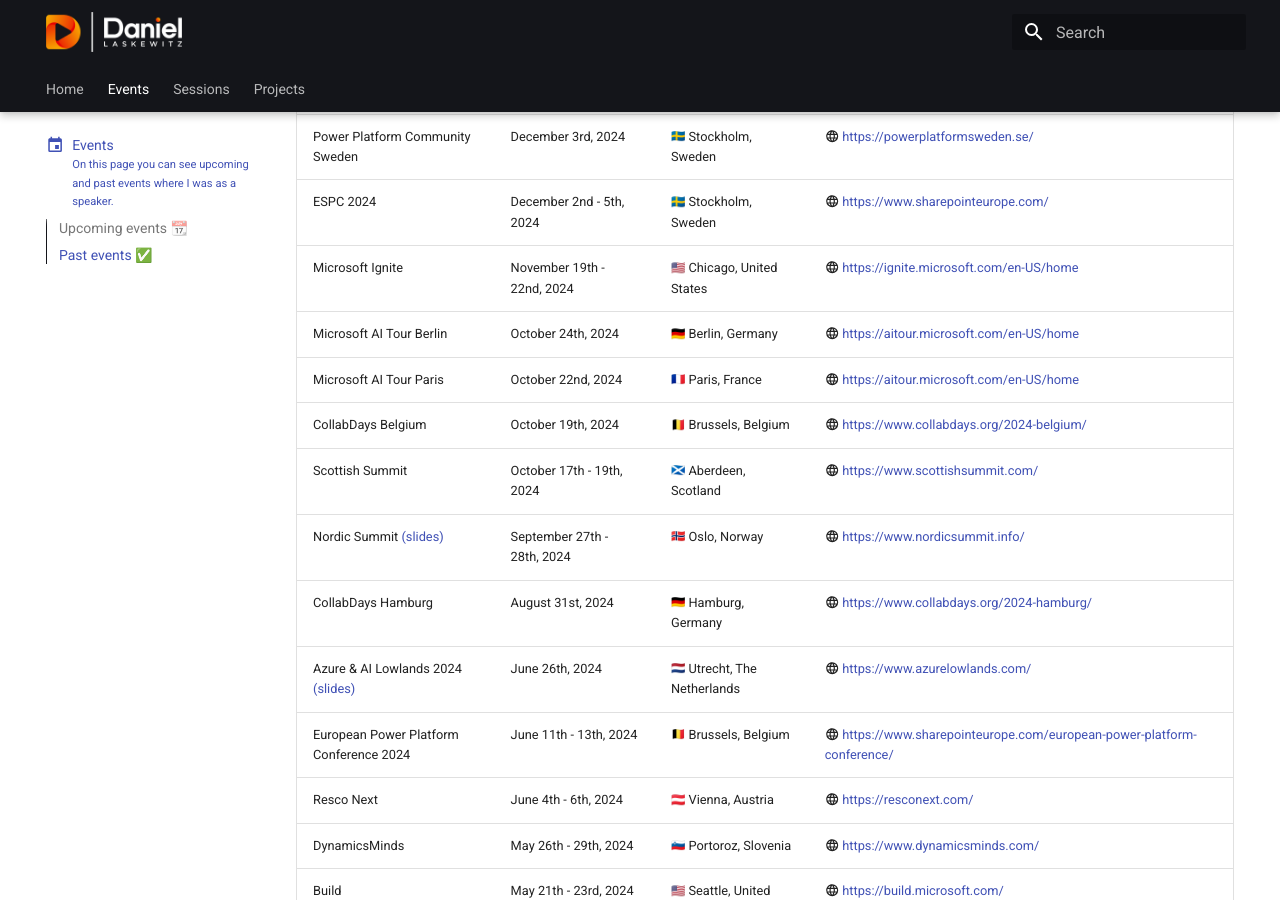
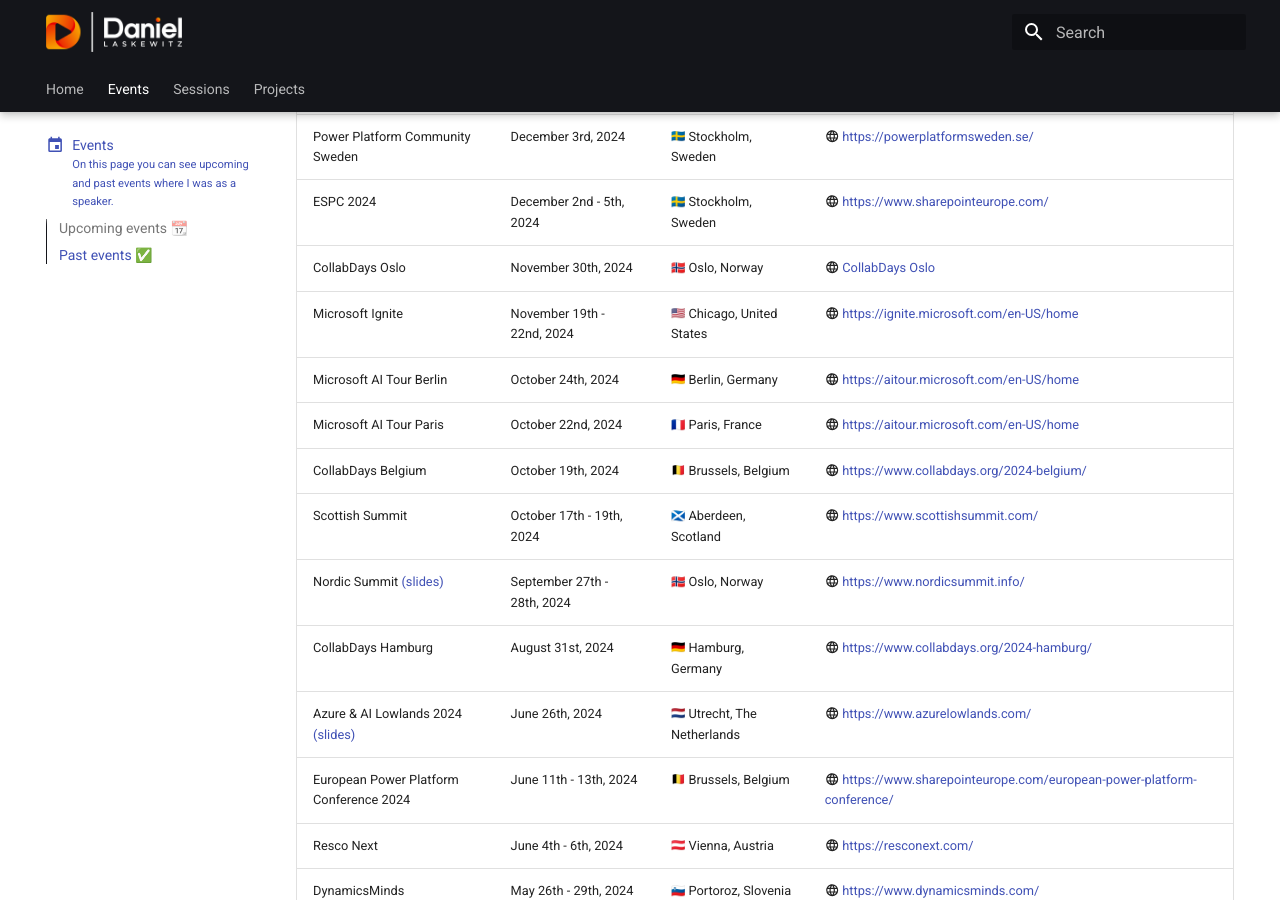
Before and after one commit to Laskewitz/laskewitz.github.io, an MkDocs documentation site: the page built from docs/events.md, in a window 1280 px wide and 900 px high, scrolled down 516 px. Built offline with MkDocs 1.6.1 and Material for MkDocs 9.7.7, drawn with Linux system fonts in a browser that asks for light colours; emoji names are drawn with the system emoji font.

Commit message:
Update events.md

```diff
--- a/docs/events.md
+++ b/docs/events.md
@@ -26,6 +26,7 @@
 | ----------- | ------------------------------------ | ------------------------------------ | ------------------------------------ |
 | Power Platform Community Sweden | December 3rd, 2024 | :se: Stockholm, Sweden | :material-web: [https://powerplatformsweden.se/](https://powerplatformsweden.se/) |
 | ESPC 2024 | December 2nd - 5th, 2024 | :se: Stockholm, Sweden | :material-web: [https://www.sharepointeurope.com/](https://www.sharepointeurope.com/) |
+| CollabDays Oslo | November 30th, 2024 | :no: Oslo, Norway | :material-web: [CollabDays Oslo](https://www.collabdays.org/2024-oslo/) |
 | Microsoft Ignite | November 19th - 22nd, 2024 | :us: Chicago, United States | :material-web: [https://ignite.microsoft.com/en-US/home](https://ignite.microsoft.com/en-US/home) |
 | Microsoft AI Tour Berlin | October 24th, 2024 | :de: Berlin, Germany | :material-web: [https://aitour.microsoft.com/en-US/home](https://aitour.microsoft.com/en-US/home) |
 | Microsoft AI Tour Paris | October 22nd, 2024 | :fr: Paris, France | :material-web: [https://aitour.microsoft.com/en-US/home](https://aitour.microsoft.com/en-US/home) |
```
